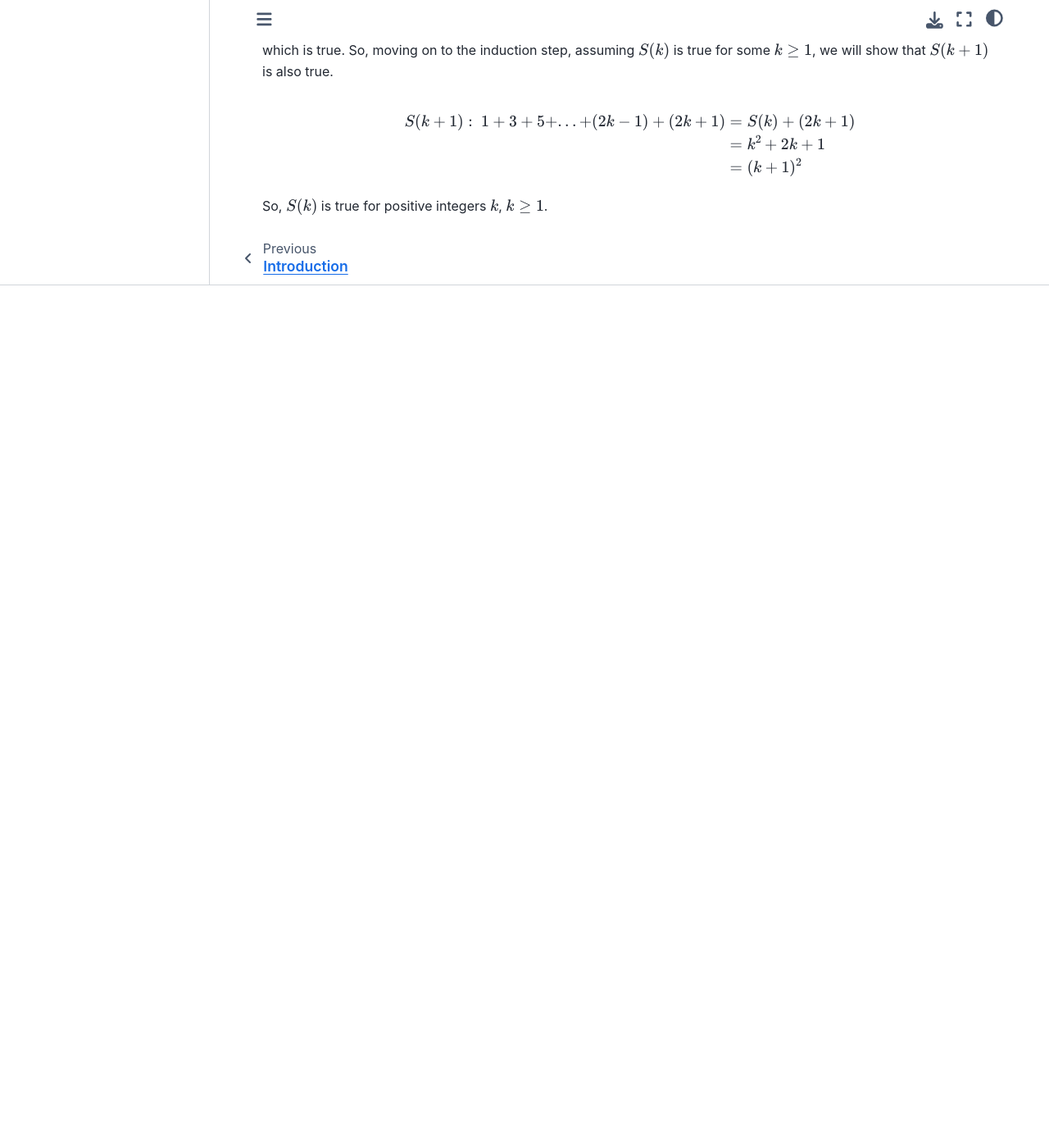
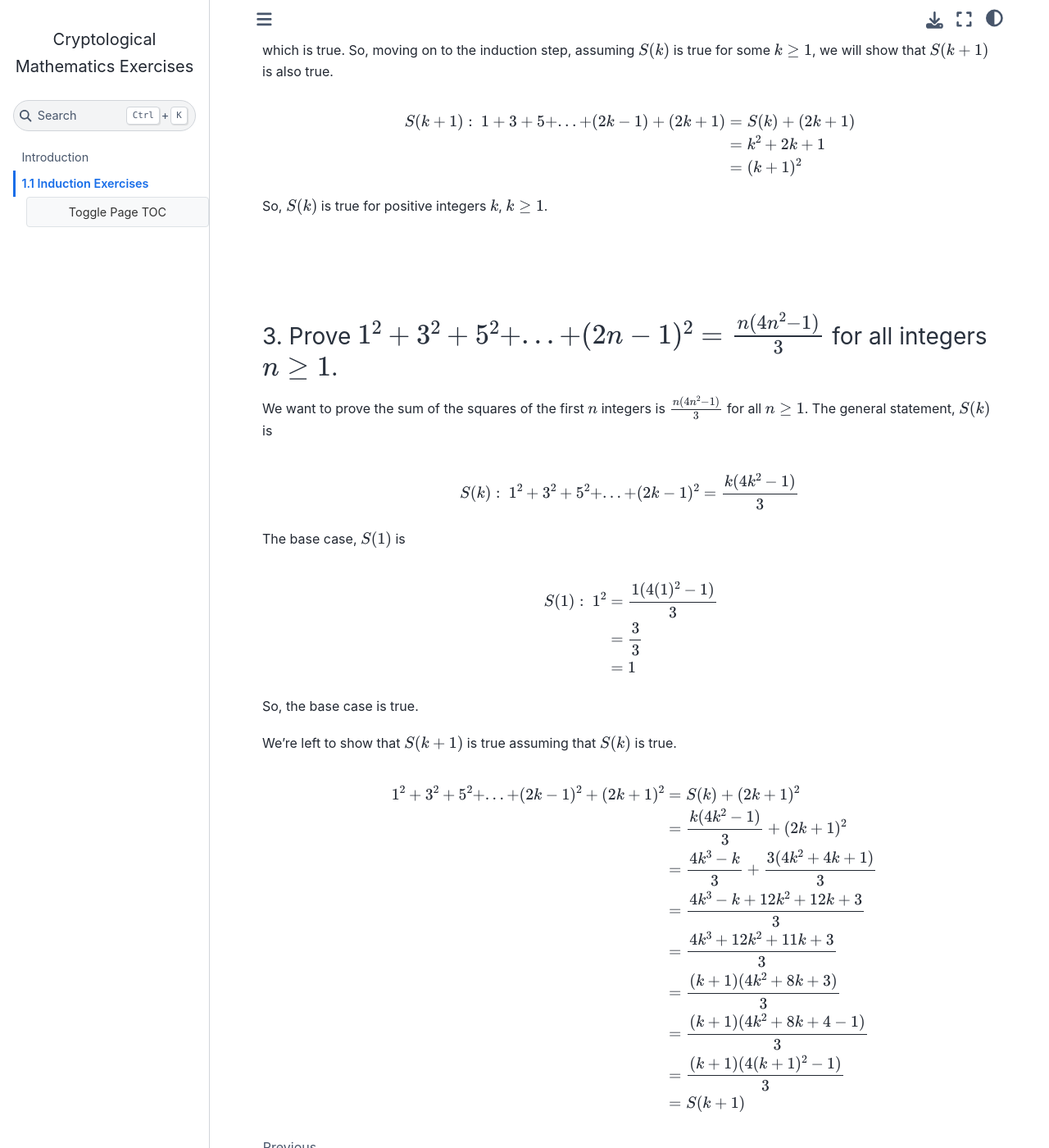
Before and after one commit to dandoug/cryptomath-book, a Jupyter Book: the page built from markdown/1_1_induction.md, in a window 1280 px wide and 1400 px high, scrolled down 1282 px. Shown: the whole window at 82% size. Built offline with Jupyter Book 1.0.4 settings and Sphinx 7.4.7 and the Sphinx Book theme 1.1.4, drawn with Linux system fonts in a browser that asks for light colours; before the commit the page ends 1630 px from its top, so only the background shows below that.

Commit message:
exercise 3

```diff
--- a/markdown/1_1_induction.md
+++ b/markdown/1_1_induction.md
@@ -57,3 +57,41 @@
 
 
 So, $S(k)$ is true for positive integers $k$,  $k \ge 1$.
+
+<br><br>
+
+### 3. Prove $1^2+3^2+5^2+...+(2n-1)^2 = \frac{n(4n^2-1)}{3}$ for all integers $n \ge 1$.
+
+We want to prove the sum of the squares of the first $n$ integers is $\frac{n(4n^2-1)}{3}$ for all $n \ge 1$.  The general statement, $S(k)$ is
+
+$$
+S(k): \ 1^2+3^2+5^2+...+(2k-1)^2 = \frac{k(4k^2-1)}{3}
+$$
+
+The base case, $S(1)$ is
+
+$$
+\begin{aligned}
+S(1): \ 1^2 &= \frac{1(4 (1)^2-1)}{3} \\
+ &= \frac{3}{3} \\
+ &= 1
+\end{aligned}
+$$
+
+So, the base case is true.
+
+We're left to show that $S(k+1)$ is true assuming that $S(k)$ is true.
+
+$$
+\begin{aligned}
+ 1^2+3^2+5^2+...+(2k-1)^2+(2k+1)^2 &= S(k) + (2k+1)^2 \\
+ &= \frac{k(4k^2-1)}{3} + (2k+1)^2 \\
+ &= \frac{4k^3-k}{3} + \frac{3(4k^2+4k+1)}{3} \\
+ &= \frac{4k^3 - k +12k^2 +12k + 3 }{3} \\
+ &= \frac{4k^3 + 12k^2 +11k + 3 }{3} \\
+ &= \frac{(k+1)(4k^2 +8k + 3)}{3} \\
+ &= \frac{(k+1)(4k^2 +8k + 4 - 1 )}{3} \\
+ &= \frac{(k+1)(4(k+1)^2 -1 )}{3} \\
+ &= S(k+1)
+\end{aligned}
+$$
```
